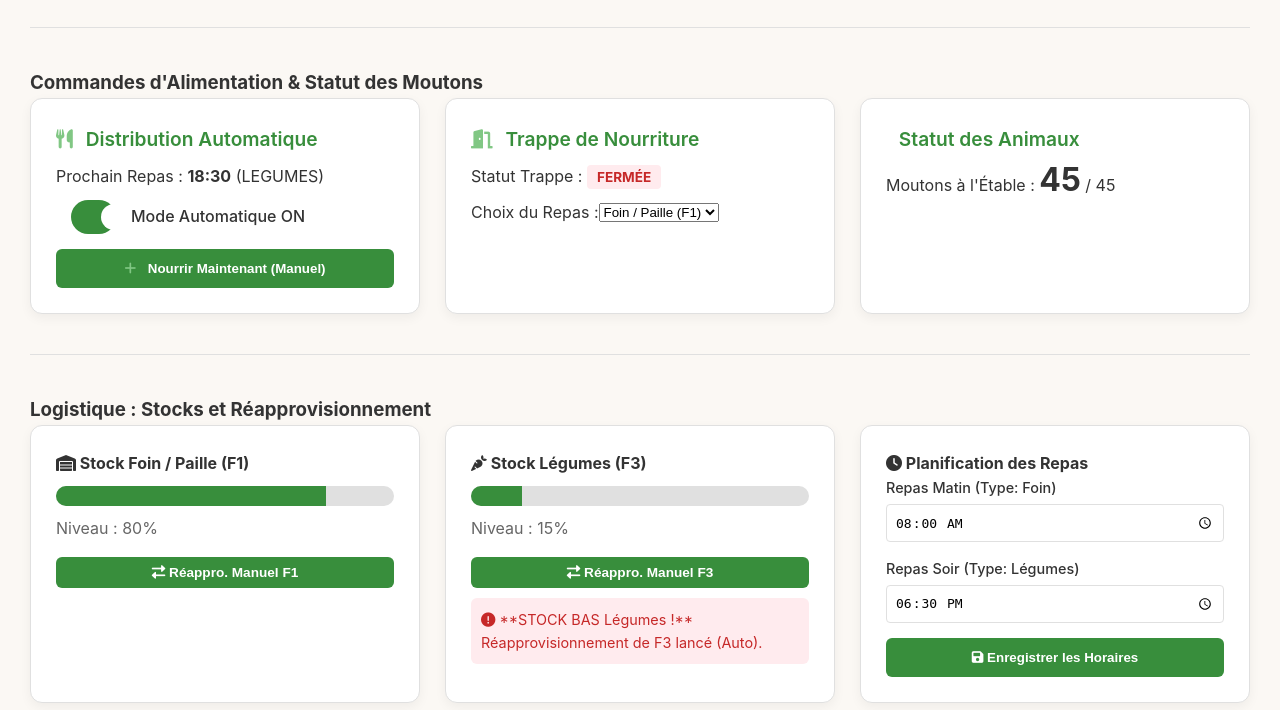
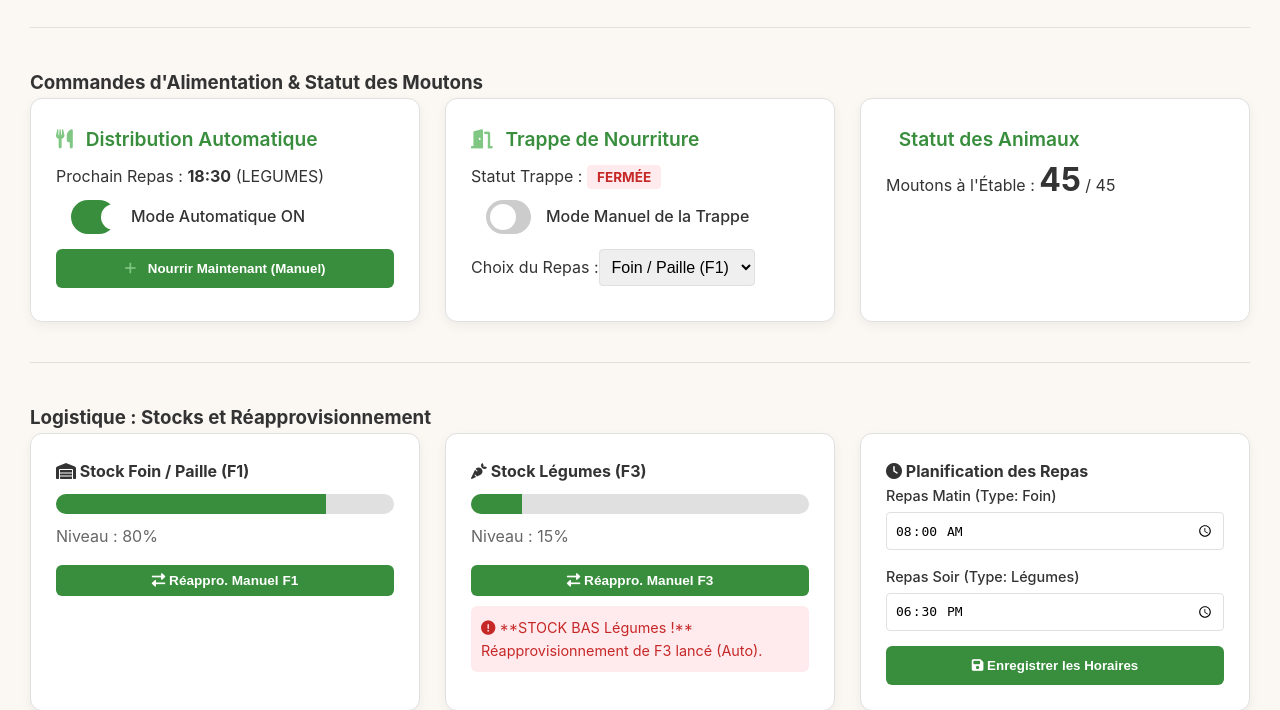
Before and after one commit to Kounakowitch/MiniFarm, a PHP site: page /ferme4.php in a window 1280 px wide. Shown: the part 231-941 px from the top of the page. Run offline with PHP 8.4, Linux system fonts and the light colour scheme.

Commit message:
ferme4V2

```diff
--- a/ferme4.js
+++ b/ferme4.js
@@ -1,10 +1,10 @@
 document.addEventListener('DOMContentLoaded', () => {
     // --- PARAMÈTRES ET SÉLECTEURS DU DOM ---
     const TOTAL_SHEEP = 45;
-    const HAY_MIN_STOCK = 30; // Seuil bas pour le foin (%)
-    const VEG_MIN_STOCK = 20; // Seuil bas pour les légumes (%)
+    const HAY_MIN_STOCK = 30;
+    const VEG_MIN_STOCK = 20;
 
-    // Alerte et Contrôles
+    // Contrôles
     const feedingToggle = document.getElementById('feeding-toggle');
     const trapStatus = document.getElementById('trap-status');
     const feedingAlertMsg = document.getElementById('feeding-alert-msg');
@@ -12,6 +12,10 @@ document.addEventListener('DOMContentLoaded', () => {
     const foodChoice = document.getElementById('food-choice');
     const nextMealTimeDisplay = document.getElementById('next-meal-time');
     const mealTypeDisplay = document.getElementById('meal-type');
+
+    // NOUVEAU: Contrôle Manuel de la Trappe
+    const trapToggle = document.getElementById('trap-toggle');
+    const trapModeLabel = document.getElementById('trap-mode-label');
 
     // Stocks et Réappro
     const hayStockProgress = document.getElementById('hay-stock-progress');
@@ -39,8 +43,7 @@ document.addEventListener('DOMContentLoaded', () => {
         evening: { time: eveningFeedTimeInput.value, type: 'legumes' }
     };
 
-    // --- LOGIQUE INITIALE : CHARGEMENT DES HORAIRES ---
-    // En production, ces données viendraient d'une base de données ou du LocalStorage.
+    // Chargement des horaires
     const storedSchedule = localStorage.getItem('feedSchedule');
     if (storedSchedule) {
         feedSchedule = JSON.parse(storedSchedule);
@@ -51,7 +54,17 @@ document.addEventListener('DOMContentLoaded', () => {
 
     // --- 1. GESTION DE L'ALIMENTATION (Automatique/Manuelle) ---
 
+    // Fonction pour mettre à jour le statut de la trappe (utilisée par l'Automatique/Manuel)
     function updateTrapStatus(isOpen, mealType = null) {
+        // Si le mode manuel de la trappe est actif (et en position Ouverte), l'Automatique n'agit pas sur l'affichage.
+        if (trapToggle.checked) {
+            trapStatus.textContent = "Ouverte (Manuelle)";
+            trapStatus.className = "status warning";
+            feedingAlertMsg.innerHTML = `<i class="fas fa-info-circle"></i> Trappe **Ouverte Manuellement**. Fermez le mode manuel pour l'Auto.`;
+            feedingAlertMsg.className = 'alert-message warning-text';
+            return;
+        }
+
         if (isOpen) {
             trapStatus.textContent = "Ouverte";
             trapStatus.className = "status good";
@@ -65,13 +78,37 @@ document.addEventListener('DOMContentLoaded', () => {
         }
     }
 
+    // Événement pour le contrôle manuel de la trappe (Commande prioritaire)
+    trapToggle.addEventListener('change', function() {
+        if (this.checked) {
+            // Checked = Ouverte Manuellement
+            trapModeLabel.textContent = "Mode Manuel : OUVERT";
+            updateTrapStatus(true, null); // Met à jour l'affichage avec l'état manuel
+        } else {
+            // Unchecked = Fermée Manuellement (ou état par défaut)
+            trapModeLabel.textContent = "Mode Manuel : FERMÉ";
+            // Si on ferme manuellement, on remet l'affichage à l'état fermé
+            trapStatus.textContent = "Fermée (Manuelle)";
+            trapStatus.className = "status danger";
+            feedingAlertMsg.innerHTML = `<i class="fas fa-lock"></i> Trappe **Fermée Manuellement**. Blocage de l'Automatique.`;
+            feedingAlertMsg.className = 'alert-message danger-text';
+        }
+    });
+
+    // Fonction de distribution
     function performFeeding(type) {
-        // Logique de distribution : Vérification du stock, envoi de la commande
+        // VÉRIFICATION PRIORITAIRE : Bloquer si la trappe est manuellement fermée
+        if (!trapToggle.checked && trapStatus.textContent.includes("Fermée (Manuelle)")) {
+            alert("ALERTE : La trappe de nourriture est VERROUILLÉE MANUELLEMENT. L'alimentation automatique est BLOQUÉE. Veuillez l'ouvrir ou désactiver le contrôle manuel.");
+            return; // Arrête la distribution
+        }
+
+        // DÉBUT DE LA DISTRIBUTION
         updateTrapStatus(true, type);
 
-        // Simulation de la durée de distribution
         manualFeedBtn.disabled = true;
         setTimeout(() => {
+            // FIN DE LA DISTRIBUTION
             updateTrapStatus(false);
             manualFeedBtn.disabled = false;
         }, 15000); // 15 secondes pour la simulation
@@ -151,10 +188,6 @@ document.addEventListener('DOMContentLoaded', () => {
         if (hayPercent < HAY_MIN_STOCK) {
             hayWarning.style.display = 'block';
             hayWarning.innerHTML = `<i class="fas fa-exclamation-circle"></i> **STOCK BAS Foin !** Réapprovisionnement de F1 lancé (Auto).`;
-            // Logique de Réapprovisionnement Automatique
-            if (feedingToggle.checked) {
-                console.log("Ordre de réappro F1 automatique envoyé.");
-            }
         } else {
             hayWarning.style.display = 'none';
         }
@@ -167,10 +200,6 @@ document.addEventListener('DOMContentLoaded', () => {
         if (vegPercent < VEG_MIN_STOCK) {
             vegWarning.style.display = 'block';
             vegWarning.innerHTML = `<i class="fas fa-exclamation-circle"></i> **STOCK BAS Légumes !** Réapprovisionnement de F3 lancé (Auto).`;
-            // Logique de Réapprovisionnement Automatique
-            if (feedingToggle.checked) {
-                console.log("Ordre de réappro F3 automatique envoyé.");
-            }
         } else {
             vegWarning.style.display = 'none';
         }
@@ -179,19 +208,20 @@ document.addEventListener('DOMContentLoaded', () => {
     // Boutons de réapprovisionnement manuel
     manualRestockHayBtn.addEventListener('click', () => {
         alert("Demande de Réapprovisionnement Foin (F1) envoyée manuellement.");
-        // Ici, on simulerait une augmentation du stock
-        updateStocksAndRestock({ hay: 95, legumes: 55 });
+        updateStocksAndRestock({ hay: 95, legumes: simulatedStocks.legumes });
     });
     manualRestockVegBtn.addEventListener('click', () => {
         alert("Demande de Réapprovisionnement Légumes (F3) envoyée manuellement.");
-        // Ici, on simulerait une augmentation du stock
-        updateStocksAndRestock({ hay: 80, legumes: 85 });
+        updateStocksAndRestock({ hay: simulatedStocks.hay, legumes: 85 });
     });
 
 
     // --- 3. STATUT DES MOUTONS ET LED ---
 
-    function updateSheepStatus(sheepInStable) {
+    function updateSheepStatus() {
+        // Récupérer le statut de F2 (simulé par LocalStorage)
+        const sheepInStable = parseInt(localStorage.getItem('sheepInStable') || 45); // Par défaut 45 si F2 n'a pas tourné
+
         sheepInStableDisplay.textContent = sheepInStable;
 
         const sheepInPasture = TOTAL_SHEEP - sheepInStable;
@@ -209,7 +239,7 @@ document.addEventListener('DOMContentLoaded', () => {
             ledStateDisplay.textContent = 'Éteinte';
             ledStateDisplay.className = 'status danger';
         } else {
-            // Aucun rentré : Statut normal (sauf s'il fait nuit/mauvais temps, géré par F2)
+            // Aucun rentré : Statut normal
             sheepLocationMsg.innerHTML = `<i class="fas fa-grass"></i> Tous sont dehors.`;
             sheepLocationMsg.className = 'alert-message info-text';
             ledStateDisplay.textContent = 'Éteinte';
@@ -222,10 +252,13 @@ document.addEventListener('DOMContentLoaded', () => {
 
     // Données de simulation (à remplacer par le fetch API)
     const simulatedStocks = { hay: 80, legumes: 15 }; // Simule un stock de légumes bas
-    const simulatedSheepCount = 45; // Simule que tous sont rentrés pour l'exemple
 
+    // Initialisation
     updateStocksAndRestock(simulatedStocks);
-    updateSheepStatus(simulatedSheepCount);
+    updateSheepStatus();
+
+    // Mise à jour de l'état des moutons toutes les 5 secondes (pour simuler la connexion F2)
+    setInterval(updateSheepStatus, 5000);
 
     function createCharts() {
         const labels = ['Lun', 'Mar', 'Mer', 'Jeu', 'Ven', 'Sam', 'Dim'];
--- a/ferme4.php
+++ b/ferme4.php
@@ -20,7 +20,8 @@
         <a href="ferme1.php" class="nav-item">Ferme 1</a>
         <a href="ferme2.php" class="nav-item">Ferme 2</a>
         <a href="ferme3.php" class="nav-item">Ferme 3</a>
-        <a href="ferme4.php" class="nav-item active">Ferme 4</a> </nav>
+        <a href="ferme4.php" class="nav-item active">Ferme 4</a>
+    </nav>
 </header>
 
 <main class="dashboard-container">
@@ -55,6 +56,14 @@
             <div class="control-card control-gate">
                 <h4><i class="fas fa-door-open"></i> Trappe de Nourriture</h4>
                 <p>Statut Trappe : <span id="trap-status" class="status danger">Fermée</span></p>
+
+                <div class="toggle-container" style="margin-bottom: 15px;">
+                    <label class="switch">
+                        <input type="checkbox" id="trap-toggle">
+                        <span class="slider round"></span>
+                    </label>
+                    <span id="trap-mode-label">Mode Manuel de la Trappe</span>
+                </div>
 
                 <div class="toggle-container">
                     <label for="food-choice">Choix du Repas :</label>
--- a/style.css
+++ b/style.css
@@ -669,3 +669,74 @@ input:checked + .slider:before {
     background-color: #e3f2fd;
     color: #1565c0;
 }
+
+/* --- Toggle Switch (ON/OFF) --- */
+.toggle-container {
+    display: flex;
+    align-items: center;
+    margin: 10px 0;
+}
+
+.toggle-container span {
+    margin-left: 15px;
+    font-weight: 500;
+}
+
+.switch {
+    position: relative;
+    display: inline-block;
+    width: 60px;
+    height: 34px;
+}
+
+.switch input {
+    opacity: 0;
+    width: 0;
+    height: 0;
+}
+
+.slider {
+    position: absolute;
+    cursor: pointer;
+    top: 0;
+    left: 0;
+    right: 0;
+    bottom: 0;
+    background-color: #ccc;
+    transition: .4s;
+}
+
+.slider:before {
+    position: absolute;
+    content: "";
+    height: 26px;
+    width: 26px;
+    left: 4px;
+    bottom: 4px;
+    background-color: white;
+    transition: .4s;
+}
+
+input:checked + .slider {
+    background-color: var(--color-primary-green);
+}
+
+input:checked + .slider:before {
+    transform: translateX(26px);
+}
+
+.slider.round {
+    border-radius: 34px;
+}
+
+.slider.round:before {
+    border-radius: 50%;
+}
+
+/* Styles pour le Select (F4) */
+#food-choice {
+    padding: 8px;
+    border: 1px solid var(--color-border);
+    border-radius: 4px;
+    font-size: 1em;
+}
```
